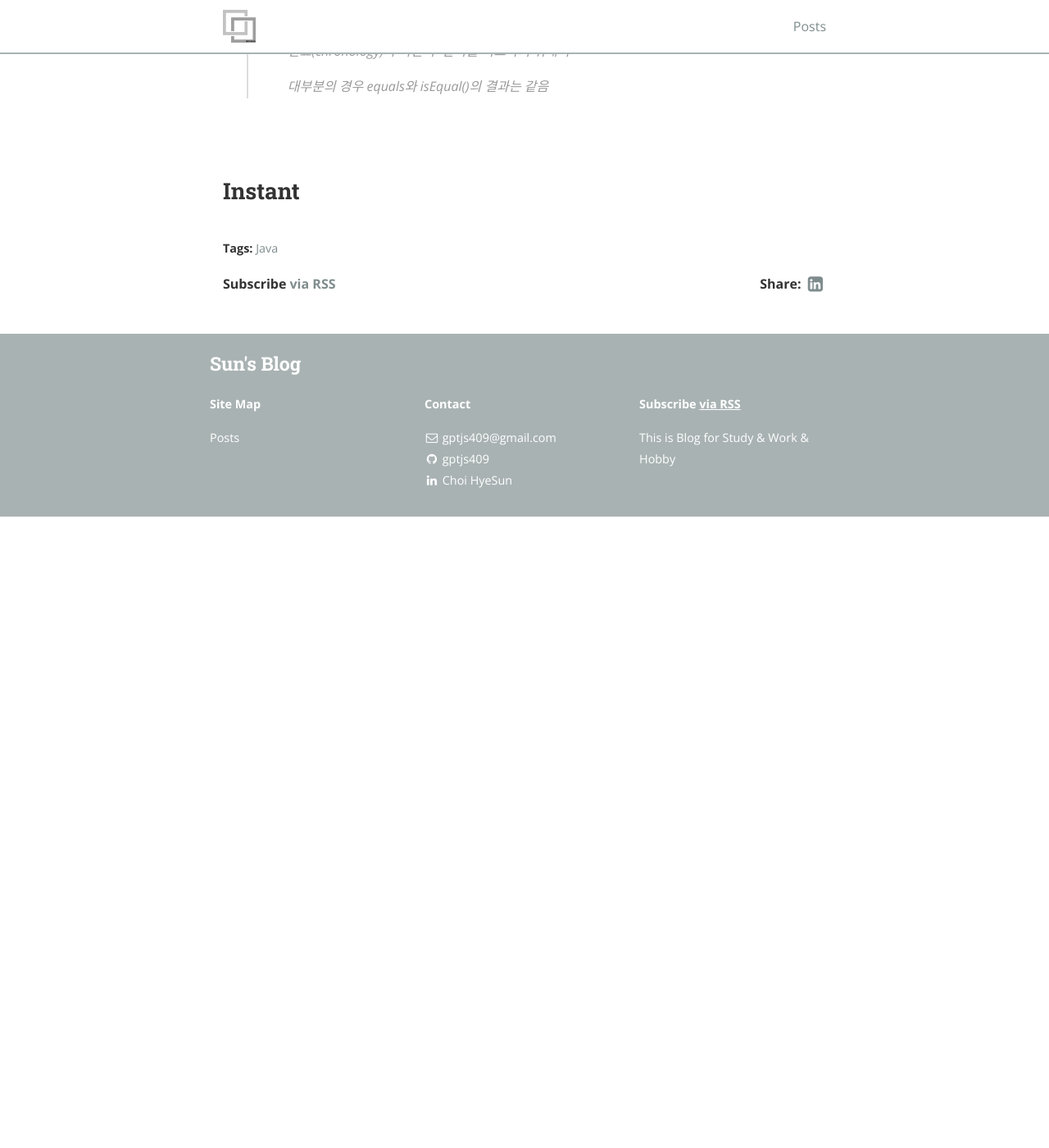
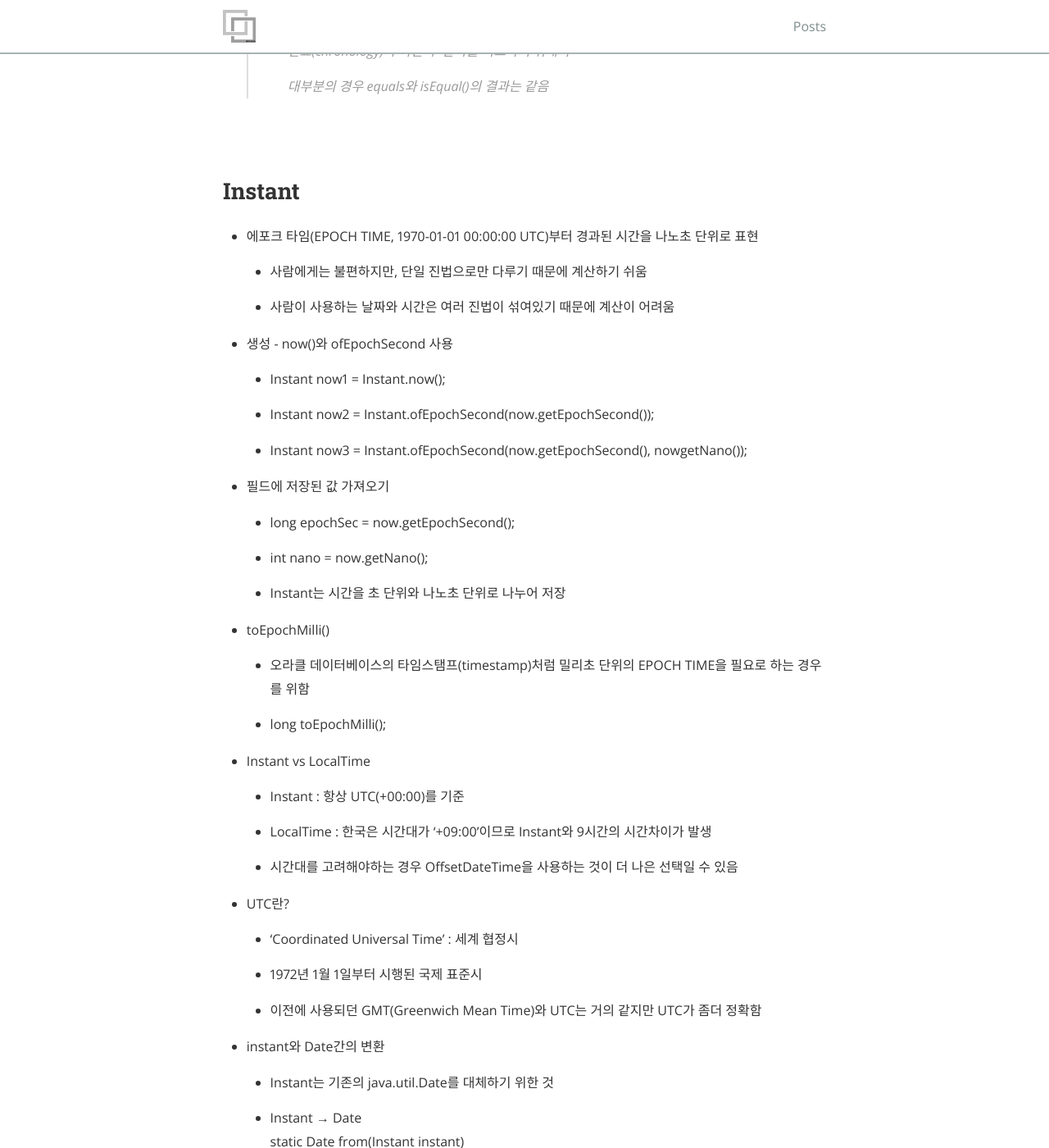
Before and after one commit to gptjs409/gptjs409.github.io, a Jekyll site: the page built from _posts/java/2019-09-14-time.md, in a window 1280 px wide and 1400 px high, scrolled down 12072 px. Shown: the whole window at 82% size. Built offline with Jekyll 4.4.1, drawn with Linux system fonts in a browser that asks for light colours; nearby versions of some CDN libraries; before the commit the page ends 12702 px from its top, so only the background shows below that; some of the changed text lies outside the part shown.

Commit message:
Update 2019-09-14-time.md

```diff
--- a/_posts/java/2019-09-14-time.md
+++ b/_posts/java/2019-09-14-time.md
@@ -413,6 +413,66 @@ LocalTime sunnyTime = LocalTime.parse("22:26:23");   // 22시 26분 23초
 
 ## Instant
 
+- 에포크 타임(EPOCH TIME, 1970-01-01 00:00:00 UTC)부터 경과된 시간을 나노초 단위로 표현
+
+  - 사람에게는 불편하지만, 단일 진법으로만 다루기 때문에 계산하기 쉬움
+
+  - 사람이 사용하는 날짜와 시간은 여러 진법이 섞여있기 때문에 계산이 어려움
+
+- 생성 - now()와 ofEpochSecond 사용
+
+  - Instant now1 = Instant.now();
+
+  - Instant now2 = Instant.ofEpochSecond(now.getEpochSecond());
+
+  - Instant now3 = Instant.ofEpochSecond(now.getEpochSecond(), nowgetNano());
+
+- 필드에 저장된 값 가져오기
+
+  - long epochSec = now.getEpochSecond();
+
+  - int nano = now.getNano();
+
+  - Instant는 시간을 초 단위와 나노초 단위로 나누어 저장
+
+- toEpochMilli()
+
+  - 오라클 데이터베이스의 타임스탬프(timestamp)처럼 밀리초 단위의 EPOCH TIME을 필요로 하는 경우를 위함
+
+  - long toEpochMilli();
+
+- Instant vs LocalTime
+
+  - Instant : 항상 UTC(+00:00)를 기준
+
+  - LocalTime : 한국은 시간대가 '+09:00'이므로 Instant와 9시간의 시간차이가 발생
+
+  - 시간대를 고려해야하는 경우 OffsetDateTime을 사용하는 것이 더 나은 선택일 수 있음
+
+- UTC란?
+
+  - 'Coordinated Universal Time' : 세계 협정시
+
+  - 1972년 1월 1일부터 시행된 국제 표준시
+
+  - 이전에 사용되던 GMT(Greenwich Mean Time)와 UTC는 거의 같지만 UTC가 좀더 정확함
+
+- instant와 Date간의 변환
+
+  - Instant는 기존의 java.util.Date를 대체하기 위한 것
+
+  - Instant → Date
+  <br>static Date from(Instant instant)
+
+  - Date → Instant
+  <br>Instant toInstant()
+
+<br>
+<br>
+
+## LocalDateTime과 ZonedDateTime
+
+(추후 정리)
 {% highlight java %}
 
 {% endhighlight %}
```
